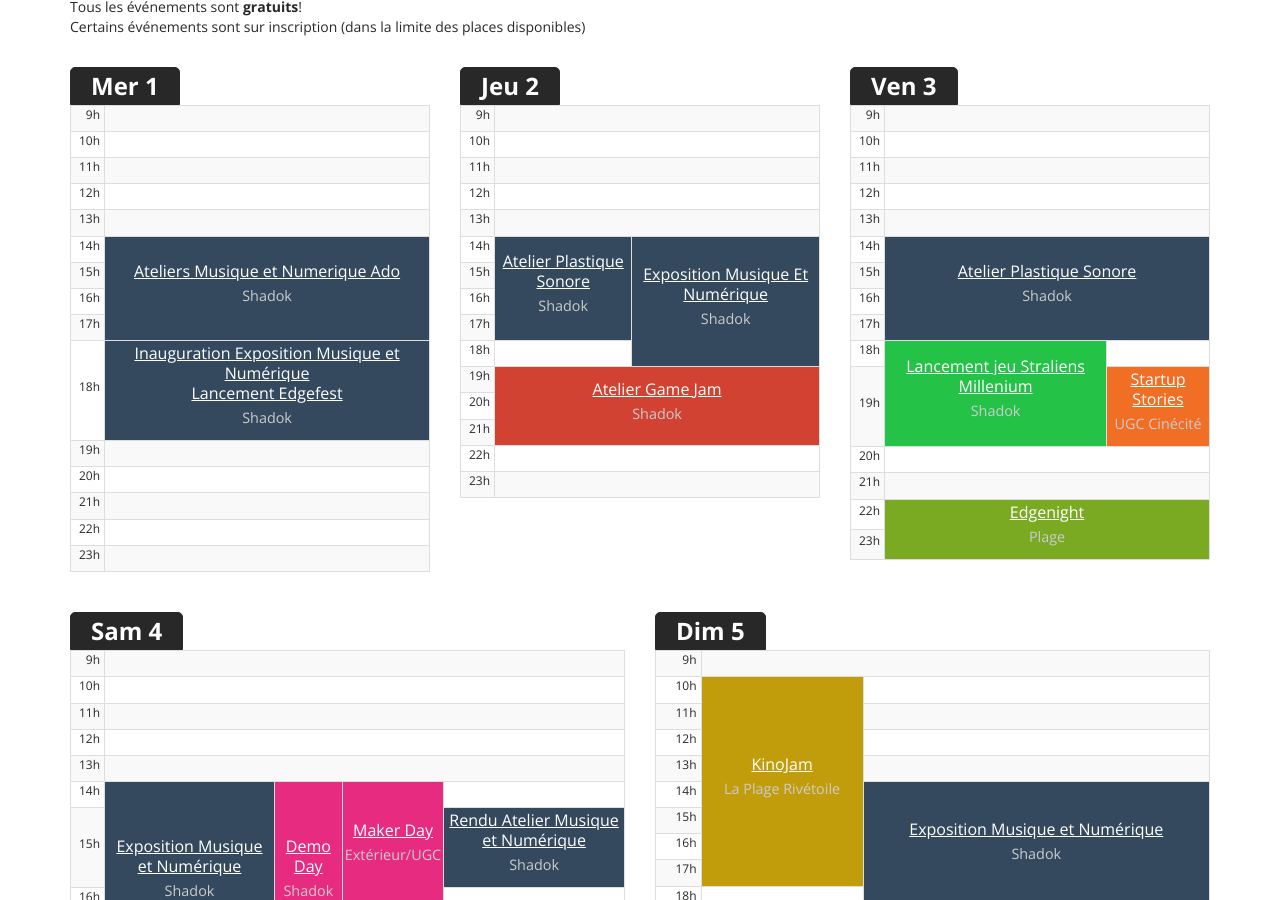
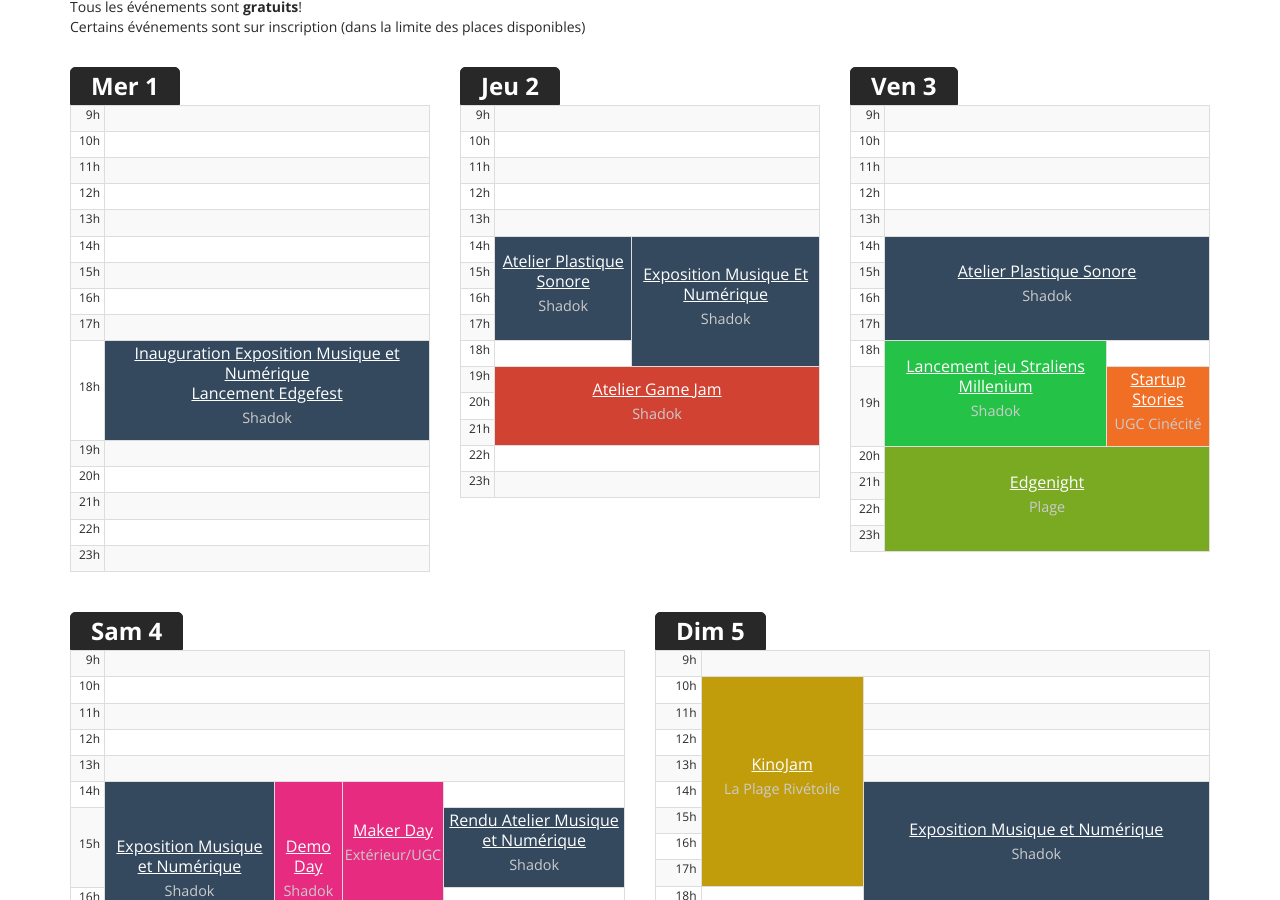
Before and after one commit to AlsaceDigitale/www.edgefest.fr-2019-temporary, a Jekyll site: the page built from index.html, in a window 1280 px wide and 900 px high, scrolled down 1646 px. Built offline with Jekyll 4.4.1, drawn with Linux system fonts in a browser that asks for light colours; nearby versions of some CDN libraries; some web fonts are replaced.

Commit message:
Update planning

```diff
--- a/_includes/day1.html
+++ b/_includes/day1.html
@@ -23,21 +23,19 @@
       </tr>
       <tr>
         <td>14h</td>
-        <td rowspan="4" class="withcontent espacessonores">
-          <a href="/espacessonores.html">
-              Ateliers Musique et Numerique Ado
-          </a>
-          <p class="subtitle">Shadok</p>
-        </td>
+        <td></td>
       </tr>
       <tr>
         <td>15h</td>
+        <td></td>
       </tr>
       <tr>
         <td>16h</td>
+        <td></td>
       </tr>
       <tr>
         <td>17h</td>
+        <td></td>
       </tr>
       <tr>
         <td>18h</td>
--- a/_includes/day3.html
+++ b/_includes/day3.html
@@ -60,15 +60,7 @@
       </tr>
       <tr>
         <td>20h</td>
-        <td colspan="2"></td>
-      </tr>
-      <tr>
-        <td>21h</td>
-        <td colspan="2"></td>
-      </tr>
-      <tr>
-        <td>22h</td>
-        <td rowspan="2" colspan="2" class="withcontent edgenight">
+        <td rowspan="4" colspan="2" class="withcontent edgenight">
           <a href="/edgenight.html">
               Edgenight
           </a>
@@ -76,6 +68,12 @@
         </td>
       </tr>
       <tr>
+        <td>21h</td>
+      </tr>
+      <tr>
+        <td>22h</td>
+      </tr>
+      <tr>
         <td>23h</td>
       </tr>
     </tbody>
--- a/_includes/edgenight.html
+++ b/_includes/edgenight.html
@@ -4,7 +4,7 @@
     <div class="row">
       <div class="col-xs-12">
         <h2>EDGE NIGHT</h2>
-        <p class="date">Date : Vendredi 3 juillet, de 22h à 24h00</p>
+        <p class="date">Date : Vendredi 3 juillet, de 20h à 24h00</p>
         <p class="venue">Lieu : Presqu'île Malraux, devant la Médiathèque</p>
         <p class="type">Événement gratuit, entrée libre. <a href="https://www.facebook.com/events/893548857350851/">Indiquez votre présence sur l'événement Facebook !</a></p>
         <p>
```
